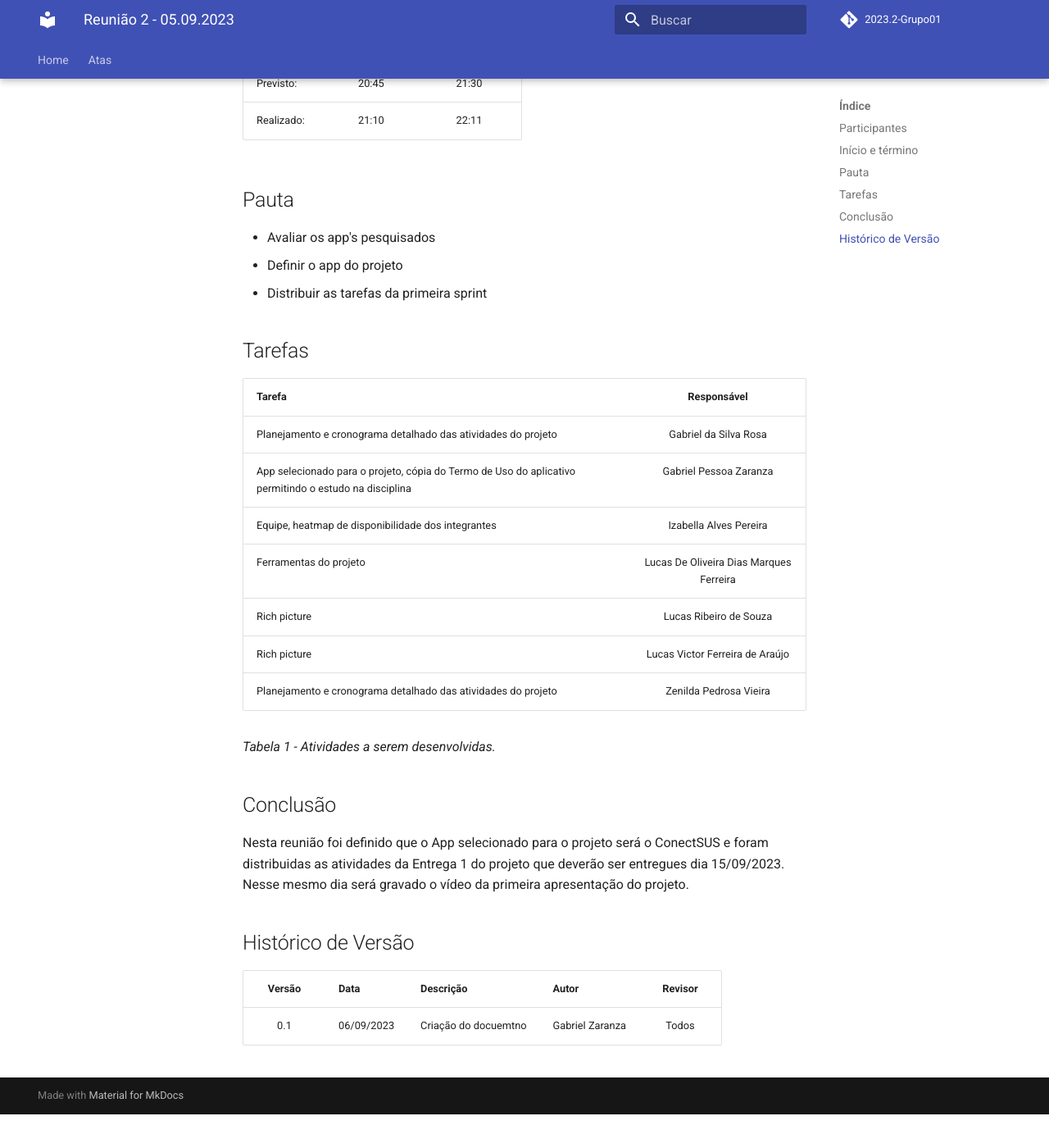
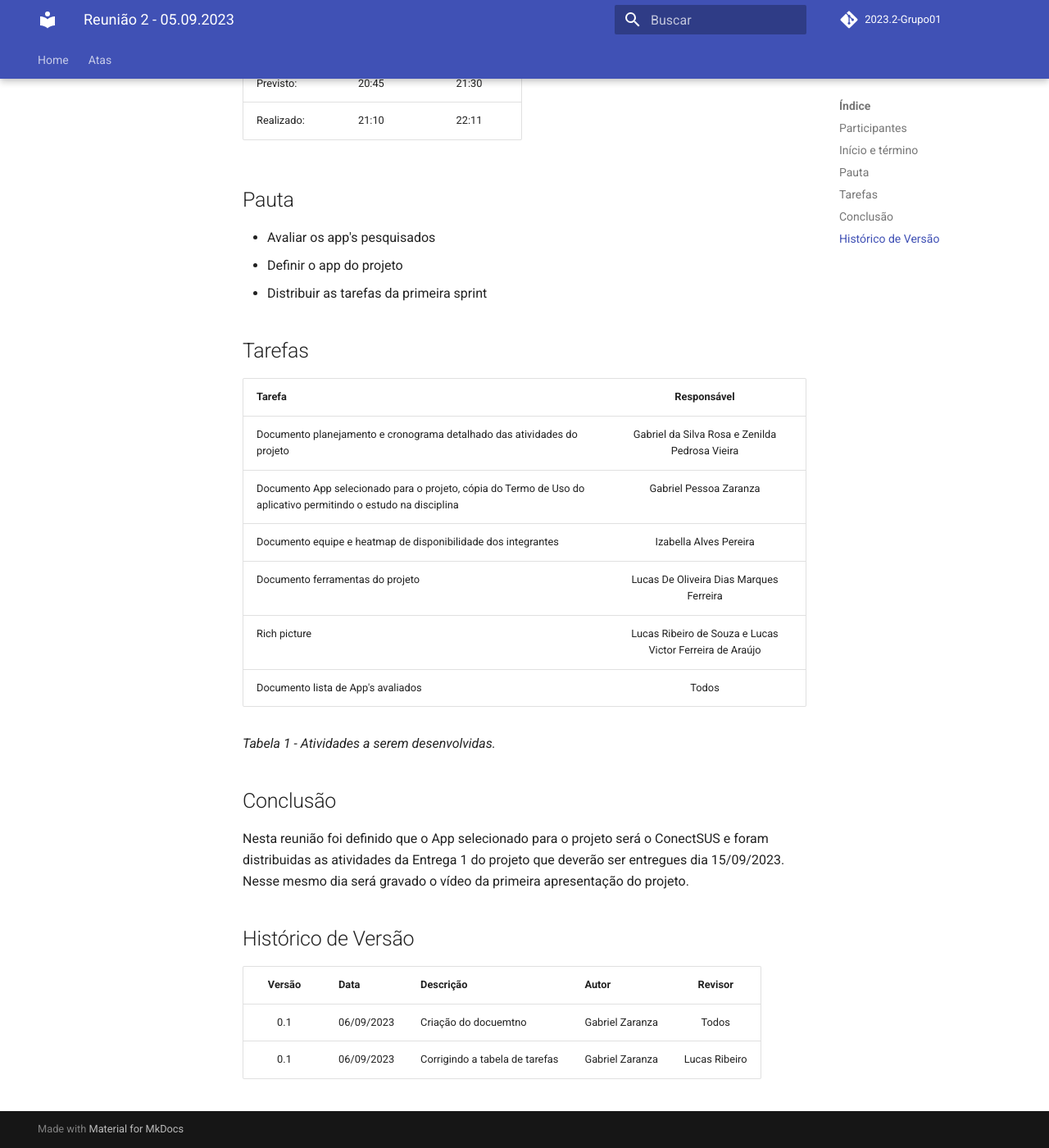
Before and after one commit to Requisitos-de-Software/2023.2-Economia-DF, an MkDocs documentation site: the page built from docs/atas/Reunião 2 - 05.09.2023.md, in a window 1280 px wide and 1400 px high, scrolled down 629 px. Shown: the whole window at 82% size. Built offline with MkDocs 1.6.1 and Material for MkDocs 9.7.7, drawn with Linux system fonts in a browser that asks for light colours; comment, search, counter and statistics services are not loaded; before the commit the page ends 1988 px from its top, so only the background shows below that.

Commit message:
Arrumando a tabelas de tarefas

```diff
--- a/docs/atas/Reunião 2 - 05.09.2023.md
+++ b/docs/atas/Reunião 2 - 05.09.2023.md
@@ -29,13 +29,13 @@ Reunião realizada no Microsoft Teams.
 
 |Tarefa                                          |Responsável                    |
 |------------------------------------------------|:-----------------------------:|
-|Planejamento e cronograma detalhado das atividades do projeto|Gabriel da Silva Rosa                   |
-|App selecionado para o projeto, cópia do Termo de Uso do aplicativo permitindo o estudo na disciplina |Gabriel Pessoa Zaranza                  |
-|Equipe, heatmap de disponibilidade dos integrantes|Izabella Alves Pereira                  |
-|Ferramentas do projeto|Lucas De Oliveira Dias Marques Ferreira |
-|Rich picture|Lucas Ribeiro de Souza                  |
-|Rich picture|Lucas Victor Ferreira de Araújo         |
-|Planejamento e cronograma detalhado das atividades do projeto|Zenilda Pedrosa Vieira                  |
+|Documento planejamento e cronograma detalhado das atividades do projeto|Gabriel da Silva Rosa  e Zenilda Pedrosa Vieira                  |
+|Documento App selecionado para o projeto, cópia do Termo de Uso do aplicativo permitindo o estudo na disciplina |Gabriel Pessoa Zaranza                  |
+|Documento equipe e heatmap de disponibilidade dos integrantes|Izabella Alves Pereira                  |
+|Documento ferramentas do projeto|Lucas De Oliveira Dias Marques Ferreira |
+|Rich picture|Lucas Ribeiro de Souza  e Lucas Victor Ferreira de Araújo                 |
+|Documento lista de App's avaliados|Todos                 |
+
 
 
 *Tabela 1 - Atividades a serem desenvolvidas.*
@@ -49,3 +49,4 @@ Nesta reunião foi definido que o App selecionado para o projeto será o ConectS
 |Versão|Data|Descrição|Autor|Revisor|
 |:----:|----|---------|-----|:-------:|
 |0.1|06/09/2023|Criação do docuemtno|Gabriel Zaranza|Todos|
+|0.1|06/09/2023|Corrigindo a tabela de tarefas|Gabriel Zaranza|Lucas Ribeiro|
```
